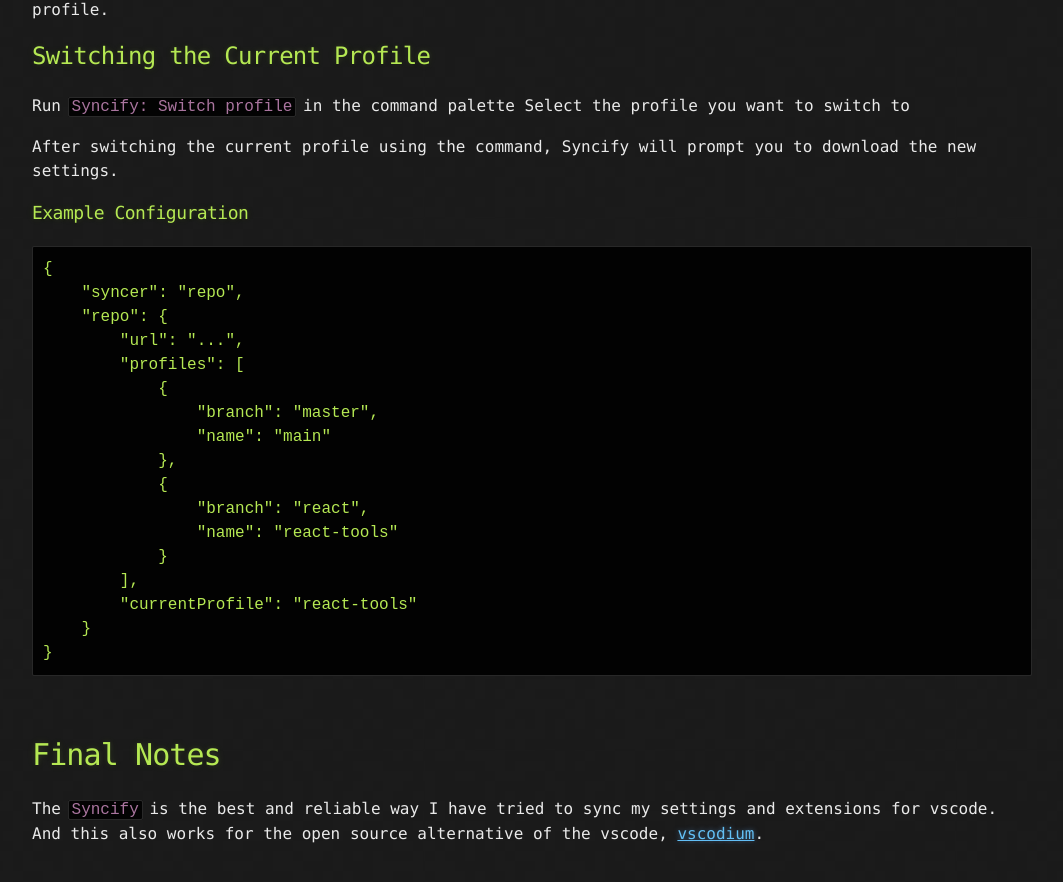
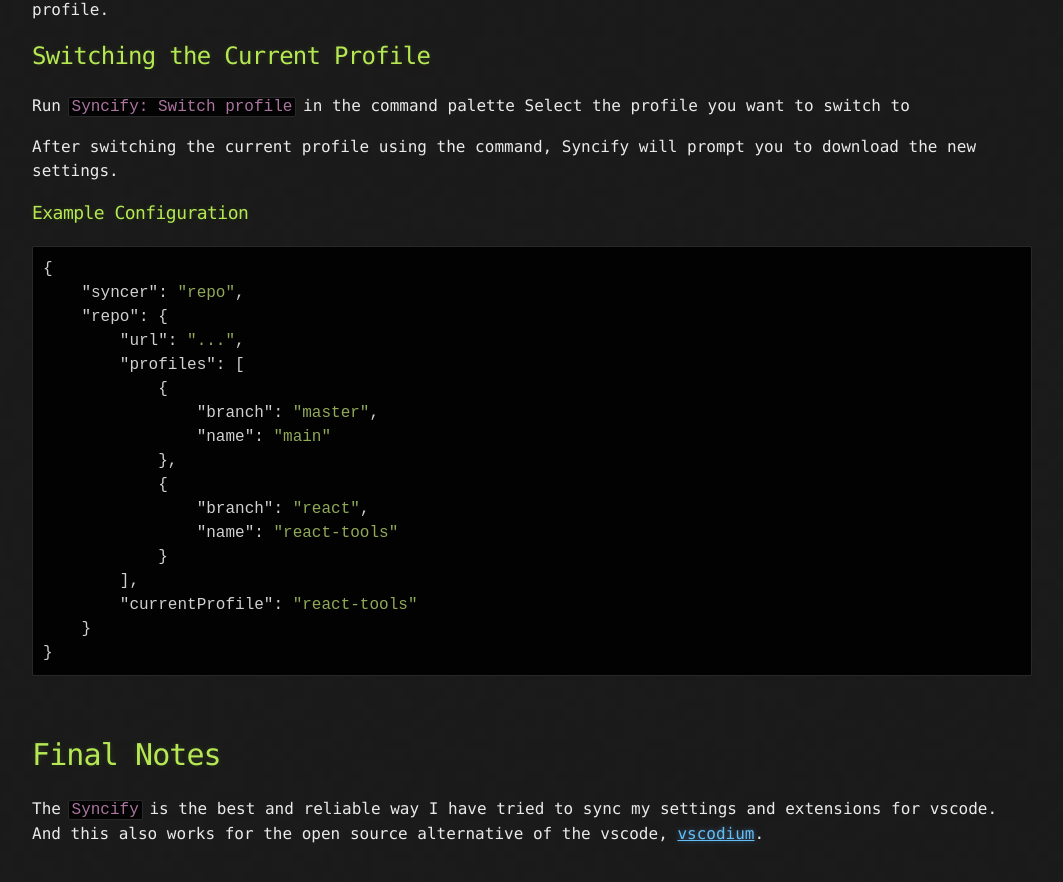
Before and after one commit to MRW01F/blog, a Jekyll site: the page built from _posts/2020-10-27-Sync-vscode-settings-between-computers-with-git.md, in a window 1280 px wide and 900 px high, scrolled down 3506 px. Shown: the top 882 px of the window, without its empty margins (108-1171 px from the left). Built offline with Jekyll 4.4.1, drawn with Linux system fonts in a browser that asks for light colours.

Commit message:
fixed jason tags

````diff
--- a/_posts/2020-10-27-Sync-vscode-settings-between-computers-with-git.md
+++ b/_posts/2020-10-27-Sync-vscode-settings-between-computers-with-git.md
@@ -147,7 +147,7 @@ After switching the current profile using the command, Syncify will prompt you t
 
 ### Example Configuration
 
-```jsonp
+```json
 {
     "syncer": "repo",
     "repo": {
````
